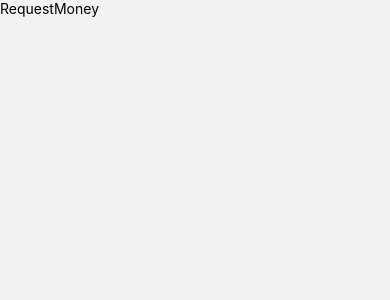
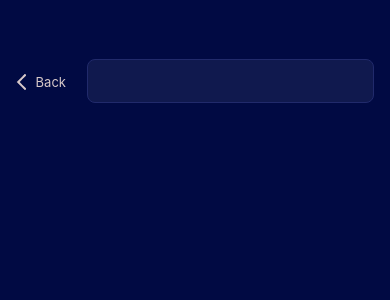
Before and after one commit to sumanthsumu1418/Cutshort, a React Native app: screen /RequestMoney in a window 390 px wide. Shown: the top 300 px of the page. Built offline with nearby package versions, Linux system fonts and the light colour scheme.

Commit message:
Request Money Header completed

```diff
--- a/src/Styles/styles.tsx
+++ b/src/Styles/styles.tsx
@@ -208,4 +208,27 @@ export default StyleSheet.create({
     fontWeight: '500',
     textAlignVertical: 'center',
   },
+  wrapper: {
+    height: height * 0.0515,
+    borderWidth: 1,
+    borderRadius: 8,
+    paddingHorizontal: 5,
+    marginTop: 5,
+    backgroundColor: '#10194E',
+  },
+  inputContainer: {
+    paddingVertical: 12,
+  },
+  textInput: {
+    flex: 1,
+    width: '100%',
+  },
+  error: {
+    color: Colors.error,
+    paddingTop: 4,
+    fontSize: 12,
+  },
+  inputStyle: {
+    // borderRadius: 8,
+  },
 });
--- a/src/Theme/Variables.ts
+++ b/src/Theme/Variables.ts
@@ -23,6 +23,7 @@ export const Colors = {
   homeAddBG: '#212A6B',
   homeMoneyOpnBorder: '#464E8A',
   homeAddText: '#426DDC',
+  inputFocus: '#1DC7AC'
 };
 
 export const NavigationColors = {
--- /dev/null
+++ b/src/common/components/Input.tsx
@@ -0,0 +1,70 @@
+import React from 'react';
+import {View, Text, TextInput} from 'react-native';
+import {Colors} from '../../Theme/Variables';
+import styles from '../../Styles/styles';
+
+const Input = ({
+  onChangeText,
+  iconPosition,
+  icon,
+  style,
+  value,
+  label,
+  error,
+  ...props
+}) => {
+  const [focused, setFocused] = React.useState(false);
+
+  const getFlexDirection = () => {
+    if (icon && iconPosition) {
+      if (iconPosition === 'left') {
+        return 'row';
+      } else if (iconPosition === 'right') {
+        return 'row-reverse';
+      }
+    }
+  };
+
+  const getBorderColor = () => {
+    if (error) {
+      return Colors.error;
+    }
+
+    if (focused) {
+      return Colors.inputFocus;
+    } else {
+      return Colors.homeAddBG;
+    }
+  };
+  return (
+    <View style={styles.inputContainer}>
+      {label && <Text>{label}</Text>}
+
+      <View
+        style={[
+          styles.wrapper,
+          {alignItems: icon ? 'center' : 'baseline'},
+          {borderColor: getBorderColor(), flexDirection: getFlexDirection()},
+        ]}>
+        <View>{icon && icon}</View>
+
+        <TextInput
+          style={[styles.textInput, style]}
+          onChangeText={onChangeText}
+          value={value}
+          onFocus={() => {
+            setFocused(true);
+          }}
+          onBlur={() => {
+            setFocused(false);
+          }}
+          {...props}
+        />
+      </View>
+
+      {error && <Text style={styles.error}>{error}</Text>}
+    </View>
+  );
+};
+
+export default Input;
--- a/src/features/requestMoney/RequestMoney.tsx
+++ b/src/features/requestMoney/RequestMoney.tsx
@@ -1,10 +1,68 @@
-import {View, Text} from 'react-native';
-import React from 'react';
+import {View, Text, Image, TouchableOpacity, Alert} from 'react-native';
+import React, {useEffect, useState} from 'react';
+import styles from '../../Styles/styles';
+import Space from '../../common/components/abstract/Space';
+import {layoutUtil} from '../../common/helpers/layoutUtil';
+import {images} from '../../common/assets/images/index';
+import {RootStackParamsList} from '../navigation/Navigator';
+import {StackNavigationProp} from '@react-navigation/stack';
+import currency from '../../constants/currency.json';
+import AppButton from '../../common/components/Button';
+import {Colors} from '../../Theme/Variables';
+import GoBack from '../../components/GoBack';
+import CircularContainer from '../../common/components/CircularContainer';
+import Input from '../../common/components/Input';
 
-const RequestMoney = () => {
+const width = layoutUtil.width;
+const height = layoutUtil.height;
+
+interface Props {
+  navigation: StackNavigationProp<RootStackParamsList, 'Landing'>;
+}
+
+const RequestMoney = ({navigation}: Props) => {
+  const [value, setValue] = useState('');
+
+  const goBack = () => {
+    navigation.navigate('Home');
+  };
+
+  const HeaderView = () => {
+    return (
+      <View style={styles.SendMoneyHeaderContainer}>
+        <View style={{flex: 2, marginTop: height * 0.035}}>
+          <GoBack goBack={goBack} />
+        </View>
+
+        <View style={{flex: 8}}>
+          <View style={{flex: 1}}>
+            <Input
+              onChangeText={value => {
+                setValue(value);
+              }}
+              iconPosition={undefined}
+              icon={undefined}
+              style={styles.inputStyle}
+              value={value}
+              label={undefined}
+              error={undefined}
+            />
+          </View>
+        </View>
+        {/* <View style={{flex: 1}}></View> */}
+      </View>
+    );
+  };
+
   return (
-    <View>
-      <Text>RequestMoney</Text>
+    <View style={styles.homeContainer}>
+      <View
+        style={{
+          marginVertical: height * 0.05,
+          marginHorizontal: width * 0.04,
+        }}>
+        <HeaderView />
+      </View>
     </View>
   );
 };
```
